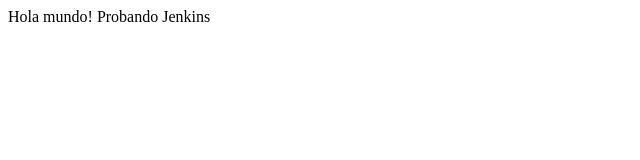
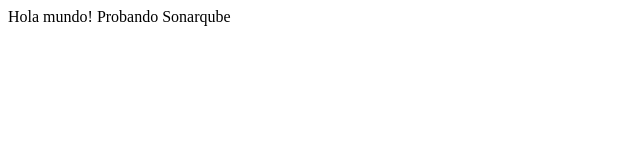
Before and after one commit to paivae/MundosE-Integrador, a plain HTML site: page webapp/index.html in a window 1280 px wide. Shown: the full height of the page, 0-640 px from the left. Drawn offline with Linux system fonts and the light colour scheme.

Commit message:
test sonar

```diff
--- a/webapp/index.html
+++ b/webapp/index.html
@@ -7,6 +7,6 @@
 </head>
 <body>
     Hola mundo!
-    Probando Jenkins
+    Probando Sonarqube
 </body>
 </html>
```
